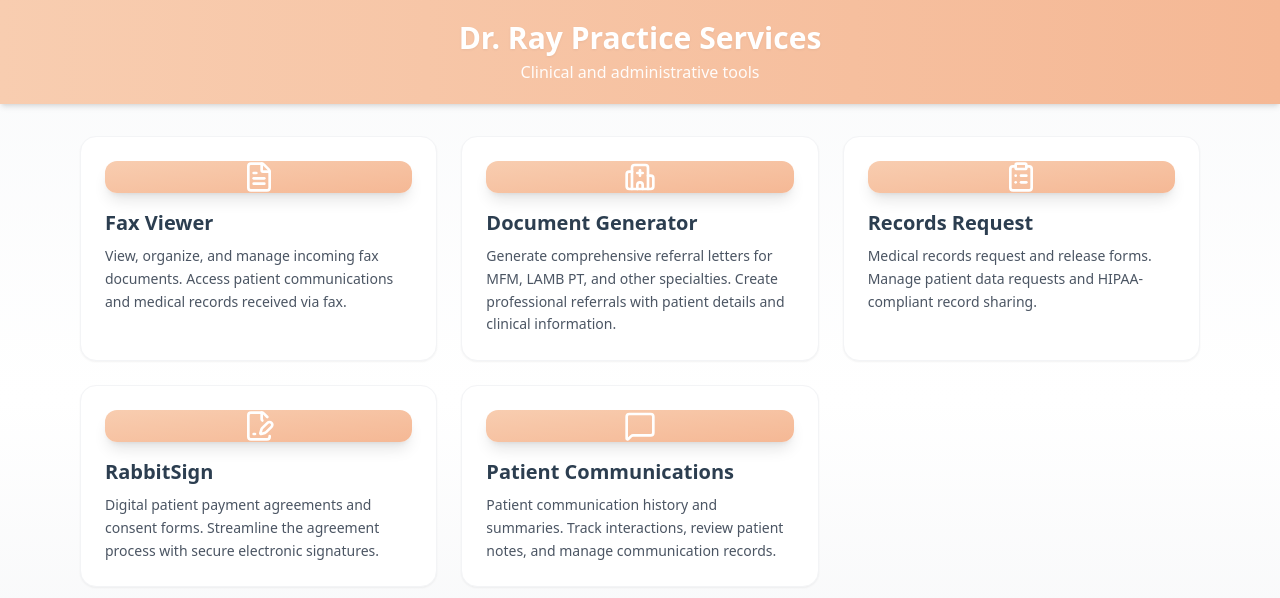
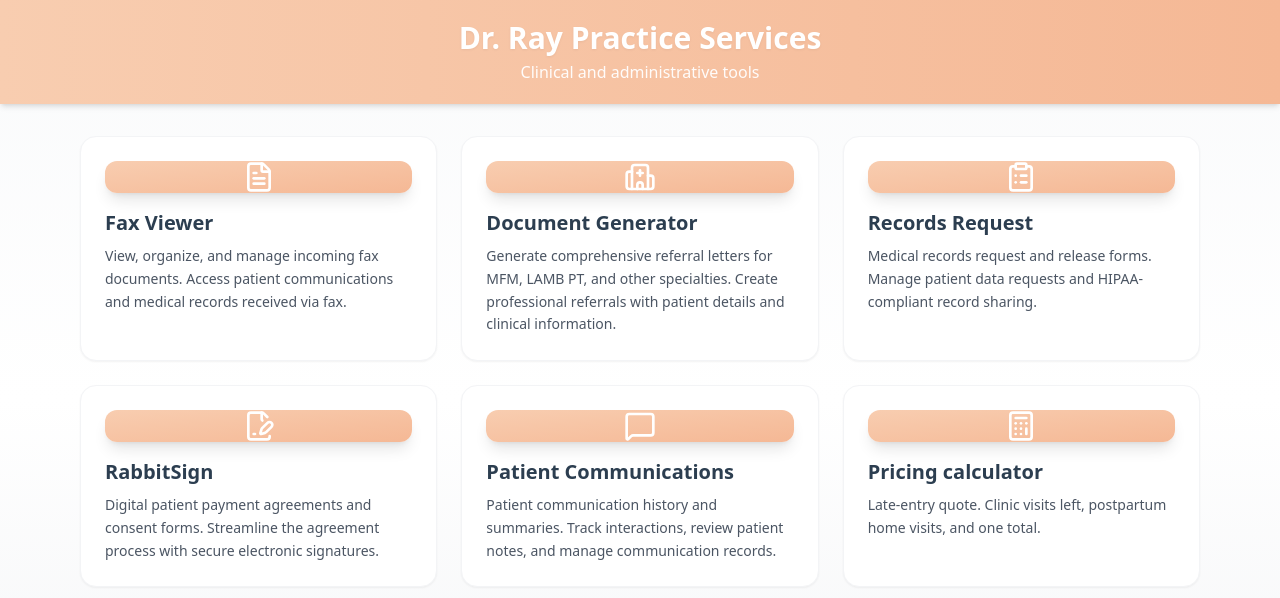
Before and after one commit to grqg-dev/services-hub, a React (Vite) app: page / in a window 1280 px wide. Shown: the top 598 px of the page. Built offline with nearby package versions, Linux system fonts and the light colour scheme.

Commit message:
Add Pricing calculator card to services dashboard
Co-authored-by: MattDennis <grqg-dev@users.noreply.github.com>

```diff
--- a/src/pages/ServicesDashboard.jsx
+++ b/src/pages/ServicesDashboard.jsx
@@ -1,5 +1,5 @@
 import { Link } from 'react-router-dom';
-import { FileText, Hospital, ClipboardList, FileSignature, MessageSquare } from 'lucide-react';
+import { FileText, Hospital, ClipboardList, FileSignature, MessageSquare, Calculator } from 'lucide-react';
 
 function ServicesDashboard() {
   const services = [
@@ -36,6 +36,13 @@ function ServicesDashboard() {
       title: 'Patient Communications',
       description: 'Patient communication history and summaries. Track interactions, review patient notes, and manage communication records.',
       href: 'https://main.d2vyg46rnxg2kp.amplifyapp.com/',
+      external: true
+    },
+    {
+      icon: <Calculator className="w-8 h-8" />,
+      title: 'Pricing calculator',
+      description: 'Late-entry quote. Clinic visits left, postpartum home visits, and one total.',
+      href: 'https://s3.us-east-1.amazonaws.com/dr-julia-ray.innovation/package-pricing.html',
       external: true
     }
   ];
```
